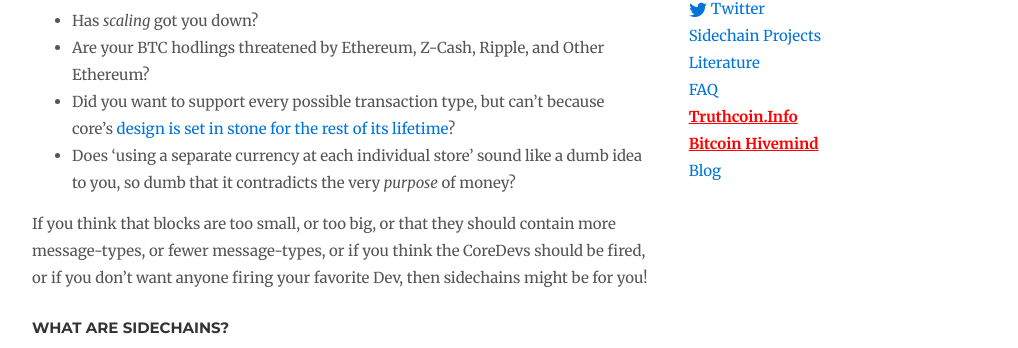
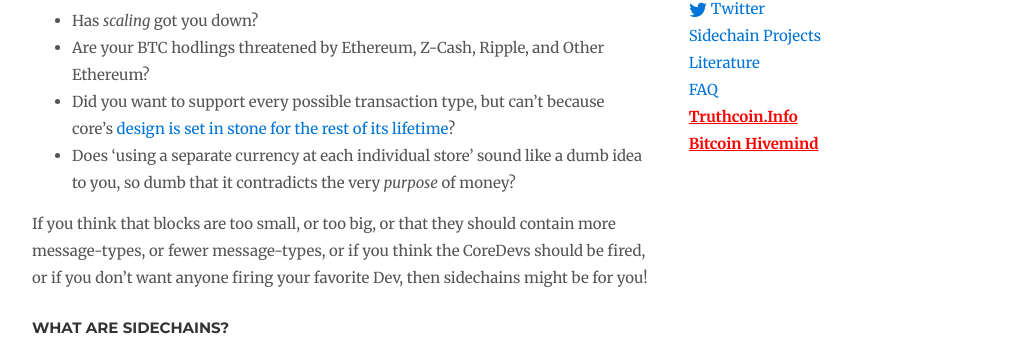
Before and after one commit to drivechain-project/drivechain.info, a Jekyll site: the page built from index.md, in a window 1280 px wide and 900 px high. Shown: the part 300-648 px from the top of the window, without its empty margins (138-1156 px from the left). Built offline with Jekyll 4.4.1, drawn with Linux system fonts in a browser that asks for light colours; nearby versions of some CDN libraries; comment, search, counter and statistics services are not loaded.

Commit message:
Remove Blog
There is no blog.

```diff
--- a/_includes/sidebar.html
+++ b/_includes/sidebar.html
@@ -15,8 +15,6 @@
 
   <li><a href="http://www.truthcoin.info/" style="color:#FF0000"><b><u>Truthcoin.Info</u></b></a></li>
   <li><a href="http://www.bitcoinhivemind.com/" style="color:#FF0000"><b><u>Bitcoin Hivemind</u></b></a></li>
-
-  <li><a href="/archive">Blog</a></li>
 
 </ul>
 
```
